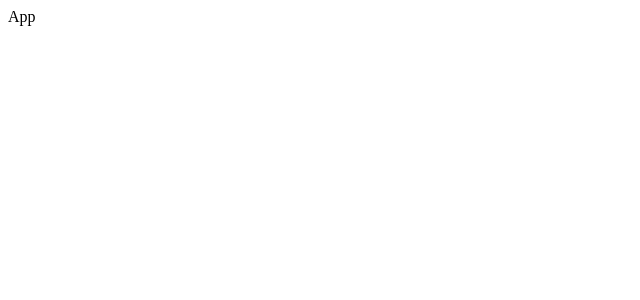
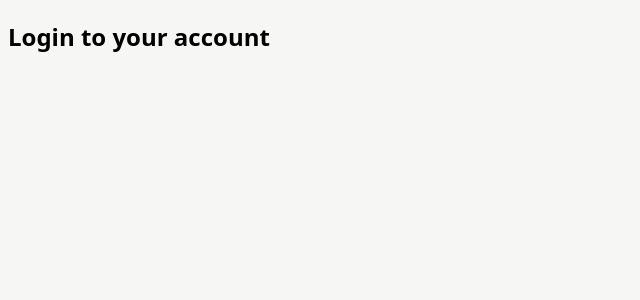
Before and after one commit to aron001/Ecommerce-Web-App, a React (Create React App) app in the folder front/: page /login in a window 1280 px wide. Shown: the top 300 px of the page, without its empty margins (0-640 px from the left). Built offline with nearby package versions, Linux system fonts and the light colour scheme.

Commit message:
some login function

```diff
--- a/front/src/App.css
+++ b/front/src/App.css
@@ -1,3 +1,45 @@
 @tailwind base;
 @tailwind components;
 @tailwind utilities;
+
+/* fonts */
+@import url('https://fonts.googleapis.com/css2?family=Roboto:ital,wght@0,100;0,300;0,400;0,500;0,700;0,900;1,100;1,300;1,400;1,500;1,700;1,900&display=swap');
+@import url('https://fonts.googleapis.com/css2?family=Poppins:ital,wght@0,100;0,200;0,300;0,400;0,500;0,600;0,700;0,800;0,900;1,100;1,200;1,300;1,400;1,500;1,600;1,700;1,800;1,900&display=swap');
+
+*{
+  scroll-behavior: smooth;
+}
+body {
+  font-family: system-ui, -apple-system, BlinkMacSystemFont, "Segoe UI", Roboto,
+    Oxygen, Ubuntu, Cantarell, "Open Sans", "Helvetica Neue", sans-serif;
+    background: #F6F6F5;
+    scroll-behavior: smooth;
+    user-select: none;
+}
+input,select{
+  outline: none;
+}
+.batch_heart{
+  background: tomato;
+  width: 15px;
+  height: 15px;
+  display: flex;
+  align-items: center;
+  justify-content: center;
+  border-radius: 100%;
+  position: absolute;
+  right: -24%;
+  top: -9%;
+  cursor: pointer;
+}
+/* Chrome, Safari, Edge, Opera */
+input::-webkit-outer-spin-button,
+input::-webkit-inner-spin-button {
+  -webkit-appearance: none;
+  margin: 0;
+}
+
+/* Firefox */
+input[type=number] {
+  -moz-appearance: textfield;
+}
--- a/front/src/App.js
+++ b/front/src/App.js
@@ -1,13 +1,16 @@
 import React, { Component } from 'react';
-import logo from './logo.svg';
+import { BrowserRouter, Routes, Route, Router } from "react-router-dom";
 import './App.css';
+import { LoginPage } from './routes/Routes';
 
 class App extends Component {
   render() {
     return (
-      <div className="App">
-        App
-      </div>
+      <BrowserRouter>
+      <Routes>
+        <Route path='/login' element={<LoginPage/>}/>
+      </Routes>
+      </BrowserRouter>
     );
   }
 }
--- /dev/null
+++ b/front/src/components/Login/Login.jsx
@@ -0,0 +1,16 @@
+import React from 'react'
+
+function Login() {
+  return (
+    <div className="min-h-screen bg-gray-50 flex flex-col justify-center py-12 sm:px-6 lg:px-8">
+    <div className="sm:mx-auto sm:w-full sm:max-w-md">
+    <h2 className="mt-6 text-center text-3xl font-extrabold text-gray-900">
+      Login to your account
+    </h2>
+  </div>
+
+  </div>
+  )
+}
+
+export default Login
--- /dev/null
+++ b/front/src/pages/Login.jsx
@@ -0,0 +1,10 @@
+import React from 'react'
+import Login from "../components/Login/Login.jsx";
+
+function LoginPage() {
+  return (
+    <Login/>
+  )
+}
+
+export default LoginPage;
--- /dev/null
+++ b/front/src/routes/Routes.js
@@ -0,0 +1,6 @@
+import LoginPage from "../pages/Login.jsx";
+
+
+export {
+    LoginPage,
+};
```
Also changed, not shown: front/package.json (+13 -1 lines), 1 other file (tests, documents, lock files or other folders).
